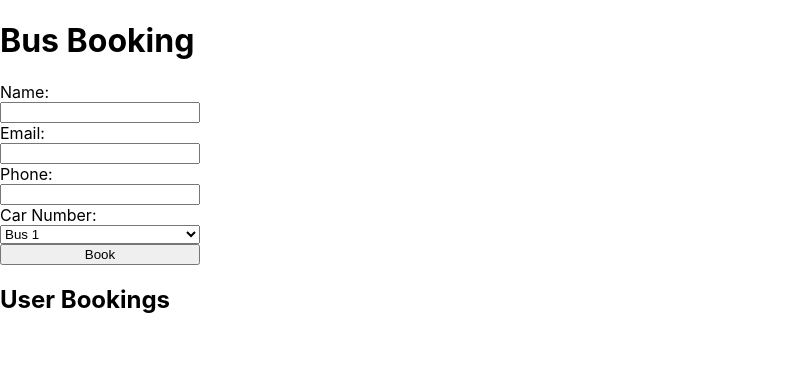
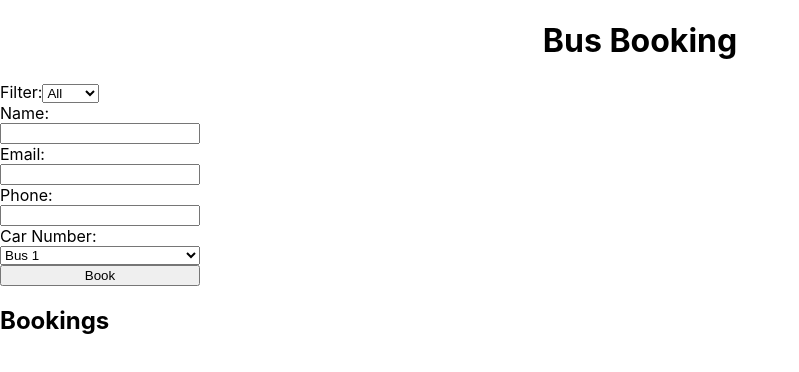
Before and after one commit to caffine-Overflow/bus-booking-app, a React (Create React App) app: page / in a window 1280 px wide. Shown: the top 372 px of the page, without its empty margins (0-799 px from the left). Built offline with nearby package versions, Linux system fonts and the light colour scheme.

Commit message:
adding filter

```diff
--- a/src/App.js
+++ b/src/App.js
@@ -1,10 +1,58 @@
+import React, { useState } from "react";
+import BusnoSelection from "./components/BusnoSelection";
 import AddUserForm from "./components/AddUserForm";
+import BookingList from "./components/BookingList";
 
 function App() {
+  const [selectedBus, setSelectedBus] = useState("all");
+  const [userList, setUserList] = useState([]);
+
+  // Handle bus selection change
+  const busSelectionHandler = (bus) => {
+    setSelectedBus(bus);
+  };
+
+  // Handle adding new user
+  const addUserHandler = (user) => {
+    setUserList((prevUserList) => [...prevUserList, user]);
+  };
+
+  // Handle deleting a user
+  const deleteUserHandler = (index) => {
+    setUserList((prevUserList) => prevUserList.filter((_, i) => i !== index));
+  };
+
+  // Handle editing a user (you can implement it if needed)
+  const editUserHandler = (index) => {
+    const updatedUser = prompt("Edit user details: ", userList[index].name); // Just an example prompt for editing
+    if (updatedUser) {
+      const updatedList = [...userList];
+      updatedList[index] = { ...updatedList[index], name: updatedUser }; // Update name for simplicity
+      setUserList(updatedList);
+    }
+  };
+
   return (
     <div>
-      <h1>Bus Booking </h1>
-      <AddUserForm />
+      <h1 style={{ textAlign: "center" }}>Bus Booking</h1>
+
+      {/* Pass the handler to BusnoSelection to update the bus selection */}
+      <BusnoSelection onSelectBus={busSelectionHandler} />
+
+      {/* Pass the selected bus number to AddUserForm */}
+      <AddUserForm
+        selectedBus={selectedBus}
+        onAddUser={addUserHandler} // Add handler to AddUserForm
+      />
+
+      {/* Pass the userList and handlers to BookingList */}
+      <BookingList
+        users={userList.filter(
+          (user) => selectedBus === "all" || user.busNumber === selectedBus
+        )}
+        onDeleteUser={deleteUserHandler}
+        onEditUser={editUserHandler}
+      />
     </div>
   );
 }
--- a/src/components/AddUserForm.js
+++ b/src/components/AddUserForm.js
@@ -1,12 +1,10 @@
 import React, { useState } from "react";
-import BookingList from "./BookingList";
 
-const AddUserForm = () => {
+const AddUserForm = ({ selectedBus, onAddUser }) => {
   const [enteredName, setEnteredName] = useState("");
   const [enteredEmail, setEnteredEmail] = useState("");
   const [enteredPhone, setEnteredPhone] = useState("");
   const [enteredBusNumber, setEnteredBusNumber] = useState("bus1");
-  const [userList, setUserList] = useState([]);
 
   const nameChangeHandler = (event) => {
     setEnteredName(event.target.value);
@@ -26,7 +24,6 @@ const AddUserForm = () => {
 
   const addUserHandler = (event) => {
     event.preventDefault();
-    // Create the new user object
     const newUser = {
       name: enteredName,
       email: enteredEmail,
@@ -34,13 +31,7 @@ const AddUserForm = () => {
       busNumber: enteredBusNumber,
     };
 
-    // Add the new user to the list
-    setUserList((prevUserList) => [...prevUserList, newUser]);
-
-    // Log the user data
-    console.log(
-      `${enteredName}-${enteredEmail}-${enteredPhone}-${enteredBusNumber}`
-    );
+    onAddUser(newUser); // Pass new user to the parent
 
     // Reset the form
     setEnteredName("");
@@ -48,21 +39,8 @@ const AddUserForm = () => {
     setEnteredPhone("");
     setEnteredBusNumber("bus1");
   };
-  const deleteUserHandler = (index) => {
-    setUserList((prevUserList) => prevUserList.filter((_, i) => i !== index));
-  };
-
-  const editUserHandler = (index) => {
-    const userToEdit = userList[index];
-    setEnteredName(userToEdit.name);
-    setEnteredEmail(userToEdit.email);
-    setEnteredPhone(userToEdit.phone);
-    setEnteredBusNumber(userToEdit.busNumber);
-    deleteUserHandler(index); // Remove the user from the list after editing
-  };
 
   return (
-    <React.Fragment>
     <form
       onSubmit={addUserHandler}
       style={{
@@ -106,16 +84,11 @@ const AddUserForm = () => {
         <option value="bus3">Bus 3</option>
       </select>
 
+      {/* Displaying selected bus as an additional info */}
+      {selectedBus !== "all" && <p>Filtering for Bus: {selectedBus}</p>}
+
       <button type="submit">Book</button>
     </form>
-
-      {/* Pass the userList state and handlers to the BookingList component */}
-      <BookingList
-        users={userList}
-        onDeleteUser={deleteUserHandler}
-        onEditUser={editUserHandler}
-      />
-    </React.Fragment>
   );
 };
 
--- a/src/components/BookingList.js
+++ b/src/components/BookingList.js
@@ -3,7 +3,7 @@ import React from "react";
 const BookingList = ({ users, onDeleteUser, onEditUser }) => {
   return (
     <div>
-      <h2>User Bookings</h2>
+      <h2>Bookings</h2>
       <ul>
         {users.map((user, index) => (
           <li key={index}>
--- /dev/null
+++ b/src/components/BusnoSelection.js
@@ -0,0 +1,22 @@
+import React from "react";
+
+const BusnoSelection = ({ onSelectBus }) => {
+  // Function to handle bus number selection
+  const busSelectHandler = (event) => {
+    onSelectBus(event.target.value); // Update selected bus in the parent component (App.js)
+  };
+
+  return (
+    <div>
+      <label htmlFor="busno">Filter:</label>
+      <select id="busno" onChange={busSelectHandler}>
+        <option value="all">All</option>
+        <option value="bus1">Bus 1</option>
+        <option value="bus2">Bus 2</option>
+        <option value="bus3">Bus 3</option>
+      </select>
+    </div>
+  );
+};
+
+export default BusnoSelection;
```
Lines whose indentation alone changed are shown as unchanged.
